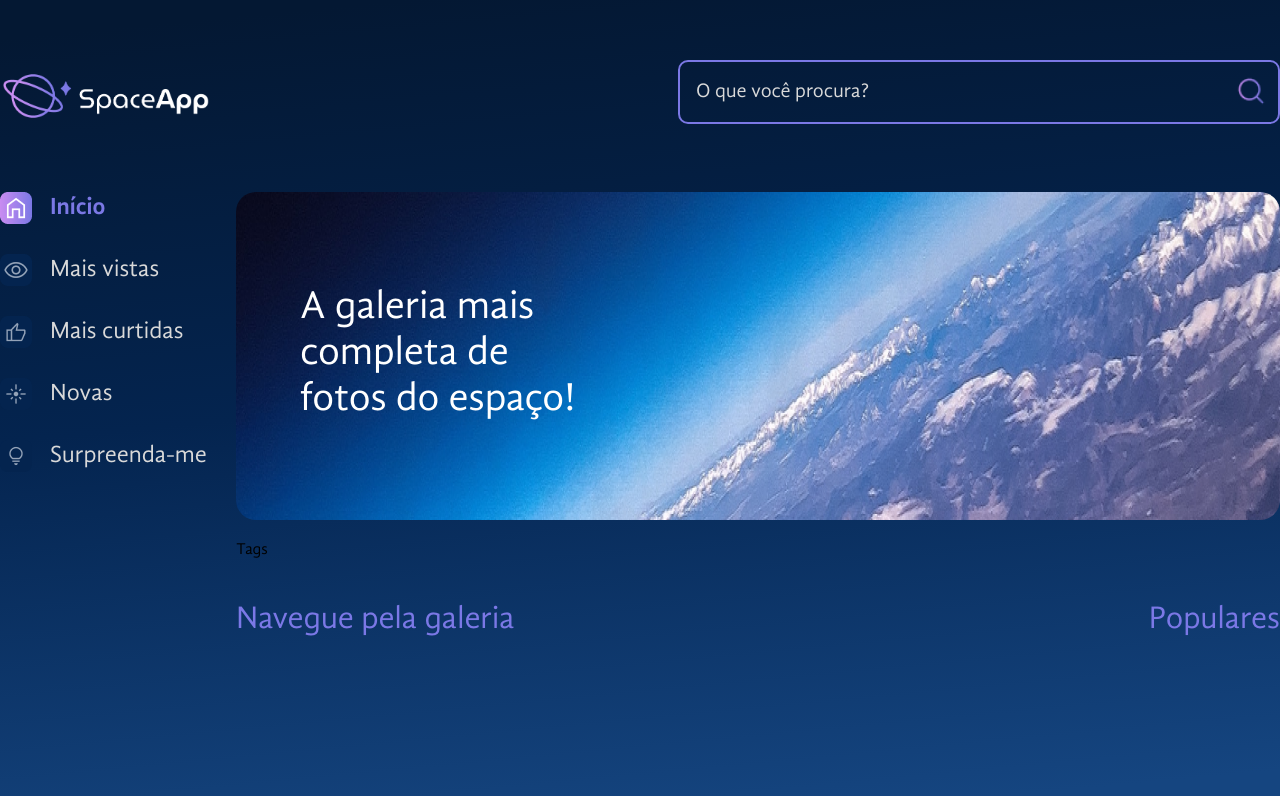
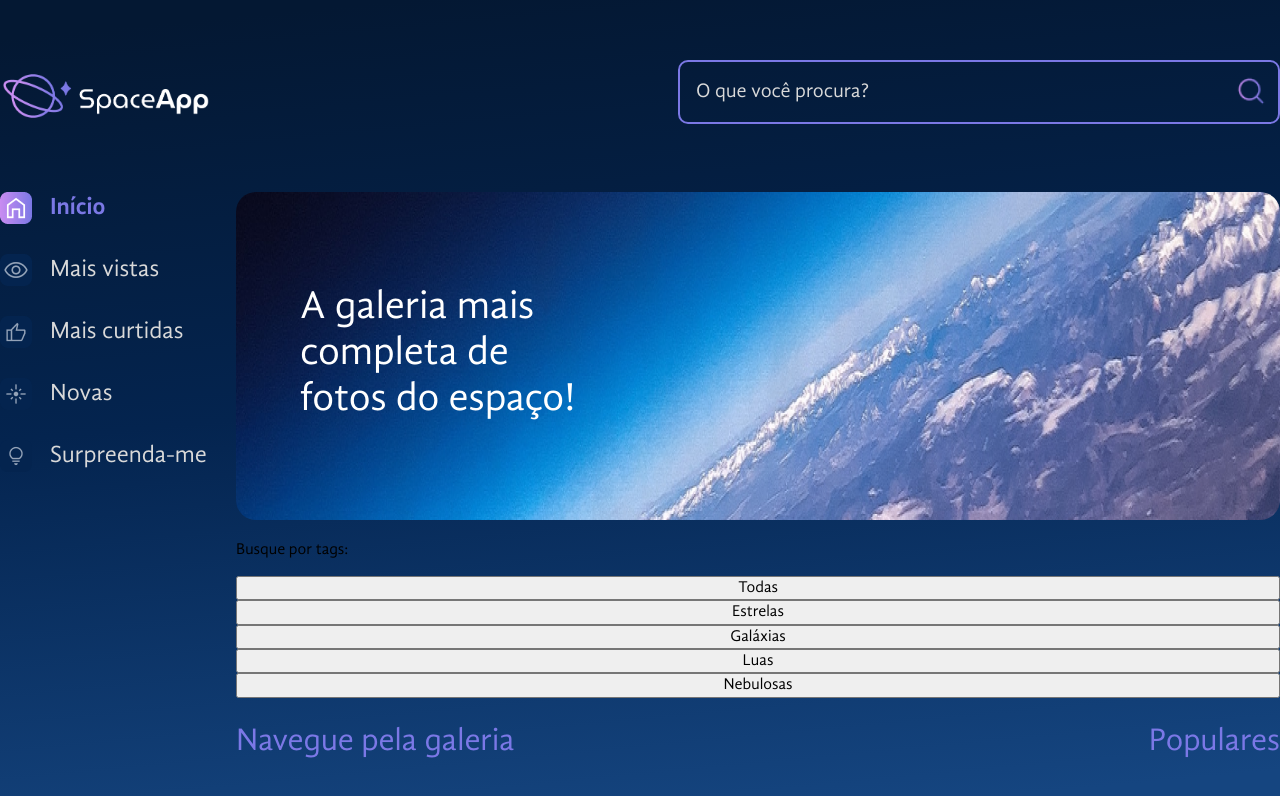
Before and after one commit to GuilFranca/ReactStyledComponents-Alura, a React (Vite) app: page / in a window 1280 px wide. Shown: the top 796 px of the page. Built offline with nearby package versions, Linux system fonts and the light colour scheme.

Commit message:
Aula 3 - 5. Lidando com as tags Finalizada

```diff
--- a/src/components/Galeria/Tags/index.jsx
+++ b/src/components/Galeria/Tags/index.jsx
@@ -1,5 +1,12 @@
+import tags from "./tags.json";
+
 const Tags = () => {
-    return <p>Tags</p>
+    return (
+        <>
+            <p>Busque por tags:</p>
+            {tags.map(tag => <button key={tag.id}>{tag.titulo}</button>)}
+        </>
+    );
 }
 
 export default Tags;
```
Also changed, not shown: src/components/Galeria/Tags/tags.json (renamed from Arquivos do projeto/tags.json).
